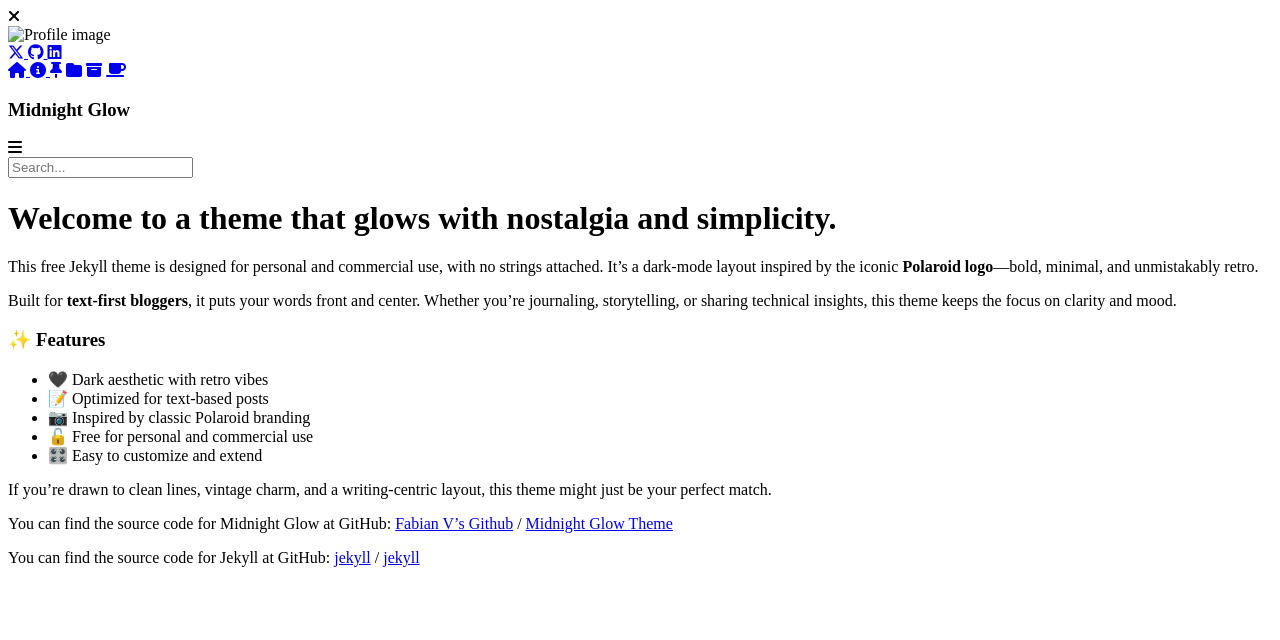
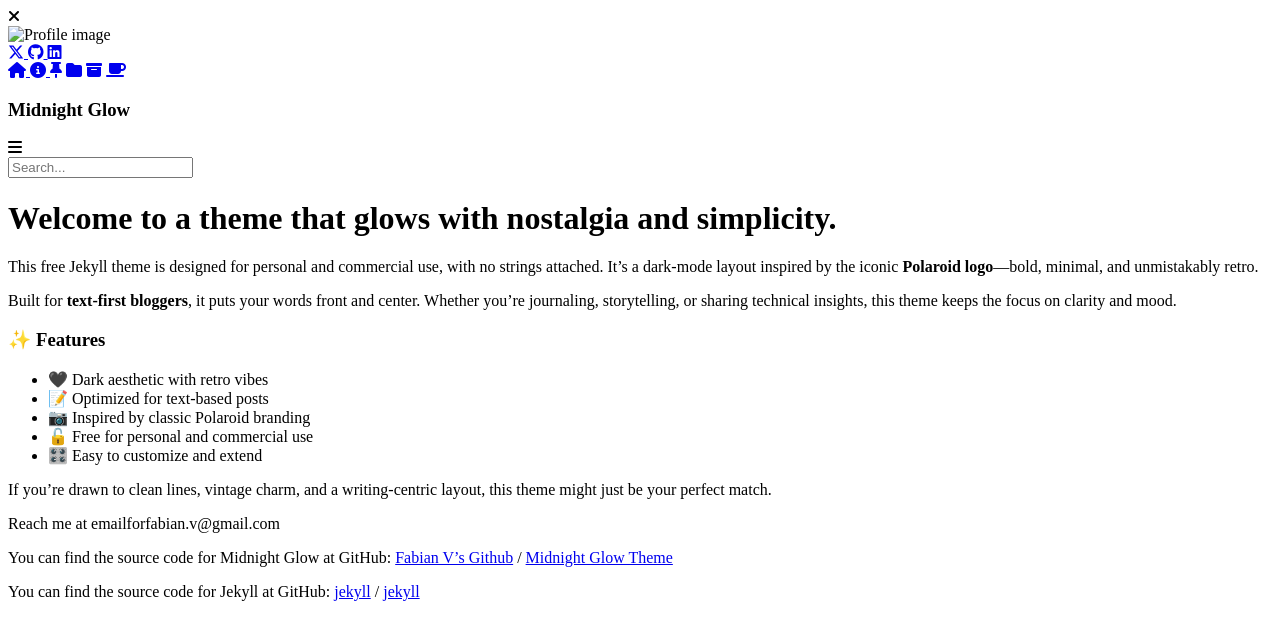
Before and after one commit to gitforfabianv/midnightglow, a Jekyll site: the page built from about.markdown, in a window 1280 px wide. Shown: the top 640 px of the page. Built offline with Jekyll 4.4.1, drawn with Linux system fonts in a browser that asks for light colours; comment, search, counter and statistics services are not loaded; part of the change alters nothing that is shown.

Commit message:
Updated Contact Info

```diff
--- a/_includes/sidebar.html
+++ b/_includes/sidebar.html
@@ -15,13 +15,13 @@
   </div>
 
   <div class="social-icons">
-    <a href="https://twitter.com" target="_blank">
+    <a href="https://x.com/XForFabianV" target="_blank">
       <i class="fa-brands fa-x-twitter"></i>
     </a>
-    <a href="https://github.com" target="_blank">
+    <a href="https://github.com/gitforfabianv" target="_blank">
       <i class="fab fa-github"></i>
     </a>
-    <a href="https://linkedin.com" target="_blank">
+    <a href="https://linkedin.com/in/fabian-vazquez-info" target="_blank">
       <i class="fab fa-linkedin"></i>
     </a>
   </div>
--- a/about.markdown
+++ b/about.markdown
@@ -20,6 +20,8 @@ Built for **text-first bloggers**, it puts your words front and center. Whether
 
 If you're drawn to clean lines, vintage charm, and a writing-centric layout, this theme might just be your perfect match.
 
+Reach me at emailforfabian.v@gmail.com
+
 You can find the source code for Midnight Glow at GitHub:
 [Fabian V's Github](https://www.github.com/gitforfabianv) /
 [Midnight Glow Theme](https://github.com/gitforfabianv)
```
